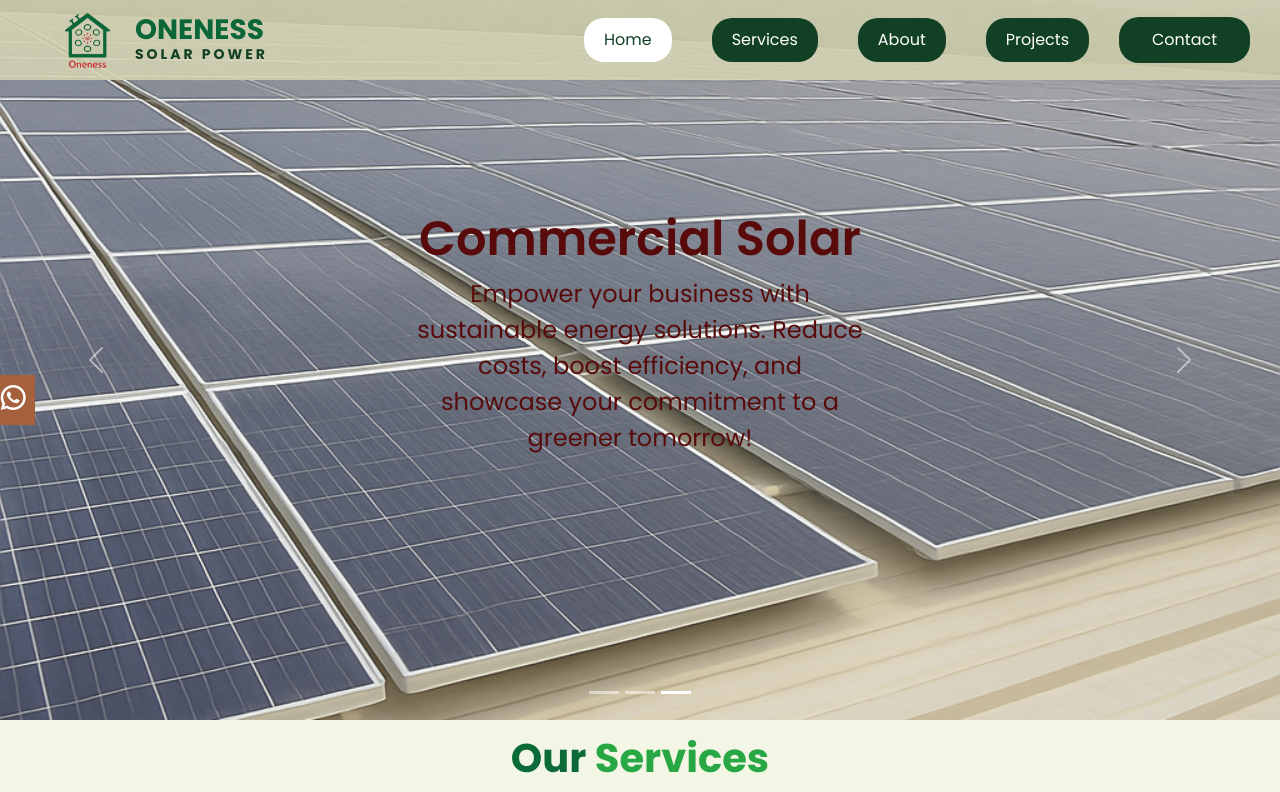
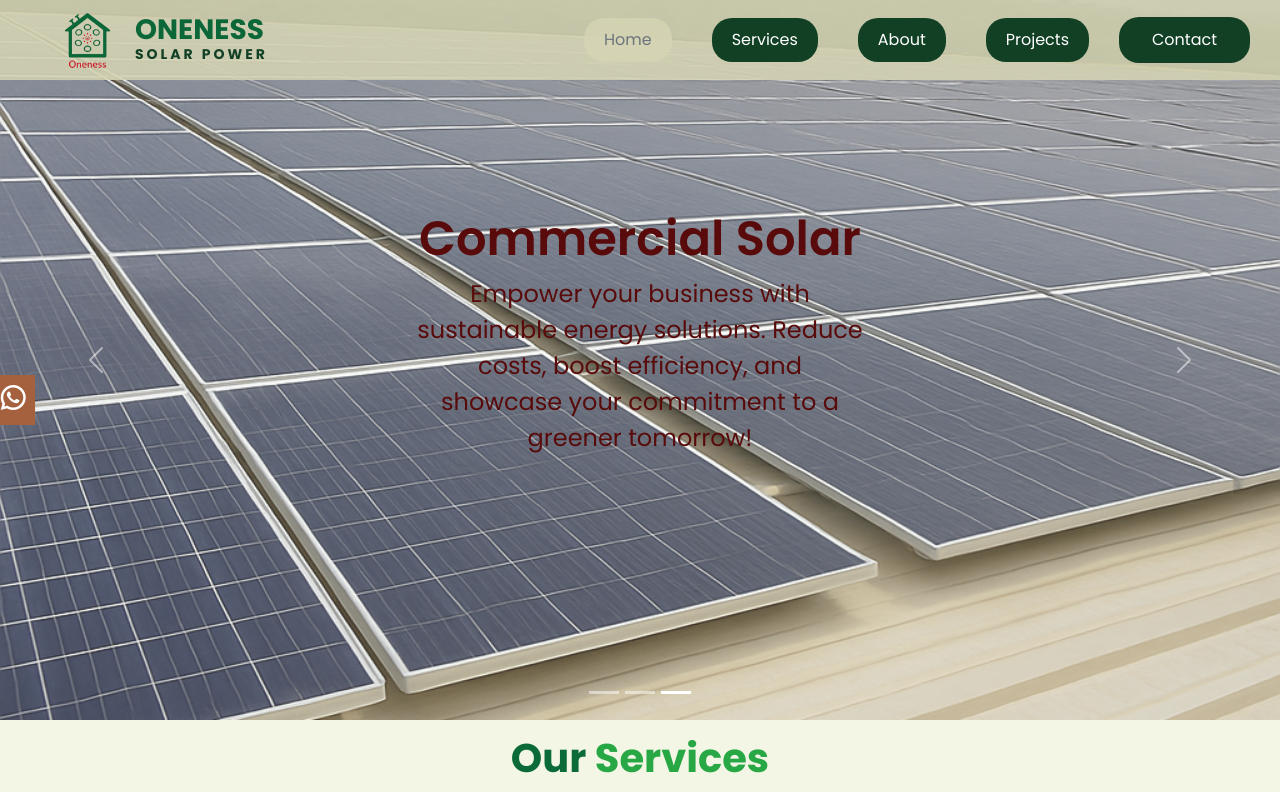
Before and after one commit to vanshbansal67/oneness-website, a plain HTML site: page index.html in a window 1280 px wide. In both pictures the pointer is over the link 627 px from the left and 40 px from the top of the page. Shown: the top 792 px of the page. Drawn offline with nearby package versions, Linux system fonts and the light colour scheme.

Commit message:
Update style.css
Change the colour of navbar links

```diff
--- a/css/style.css
+++ b/css/style.css
@@ -400,8 +400,8 @@ a {
 }
 
 .nav-link:hover {
-    background-color: white;
-    color: var(--primary-green);
+    background-color: var(--light-green) ;
+    color: var(--text-light) ;
 }
 
 .contact-btn {
```
